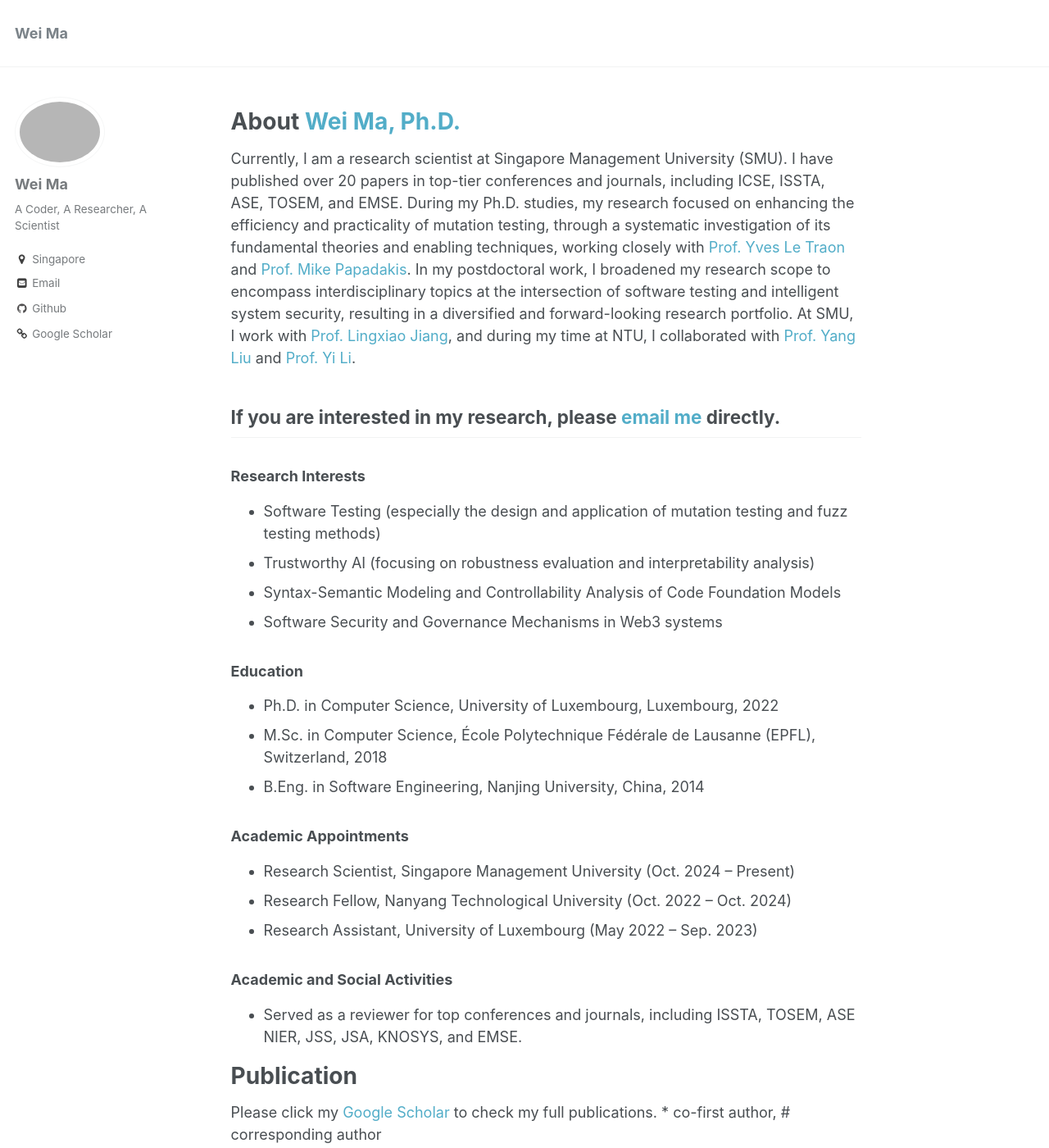
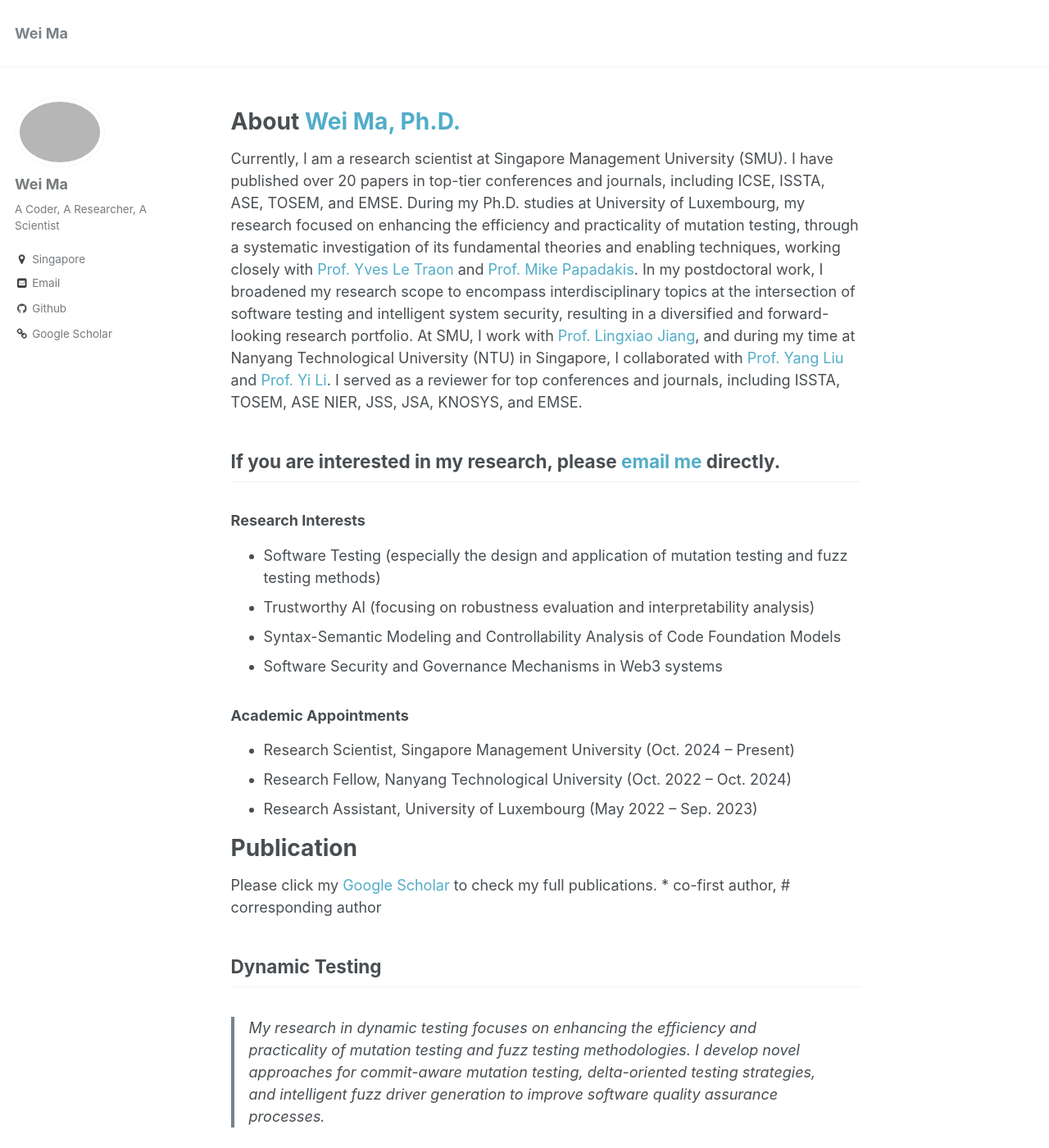
Before and after one commit to Marvinmw/weima, a Jekyll site: the page built from _pages/about.md, in a window 1280 px wide and 1400 px high. Shown: the whole window at 82% size. Built offline with Jekyll 4.4.1, drawn with Linux system fonts in a browser that asks for light colours.

Commit message:
publications

```diff
--- a/_pages/about.md
+++ b/_pages/about.md
@@ -9,7 +9,7 @@ redirect_from:
 ---
 # About [**Wei Ma**, Ph.D.](https://scholar.google.com/citations?user=ZubTNs0AAAAJ&hl=en)
 
-Currently, I am a research scientist at Singapore Management University (SMU). I have published over 20 papers in top-tier conferences and journals, including ICSE, ISSTA, ASE, TOSEM, and EMSE. During my Ph.D. studies, my research focused on enhancing the efficiency and practicality of mutation testing, through a systematic investigation of its fundamental theories and enabling techniques, working closely with [Prof. Yves Le Traon](https://scholar.google.com.sg/citations?user=DmGlmNEAAAAJ&hl=en&inst=14102473421921925766) and [Prof. Mike Papadakis](https://scholar.google.com/citations?user=4O3EolUAAAAJ&hl=el&inst=14102473421921925766). In my postdoctoral work, I broadened my research scope to encompass interdisciplinary topics at the intersection of software testing and intelligent system security, resulting in a diversified and forward-looking research portfolio. At SMU, I work with [Prof. Lingxiao Jiang](https://scholar.google.com.sg/citations?user=0hssXLPZL2YC&hl=en&inst=14102473421921925766), and during my time at NTU, I collaborated with [Prof. Yang Liu](https://scholar.google.com.sg/citations?user=_Pvgwd0AAAAJ&hl=en&inst=14102473421921925766) and [Prof. Yi Li](https://scholar.google.ca/citations?user=B61QIUIAAAAJ).
+Currently, I am a research scientist at Singapore Management University (SMU). I have published over 20 papers in top-tier conferences and journals, including ICSE, ISSTA, ASE, TOSEM, and EMSE. During my Ph.D. studies at University of Luxembourg, my research focused on enhancing the efficiency and practicality of mutation testing, through a systematic investigation of its fundamental theories and enabling techniques, working closely with [Prof. Yves Le Traon](https://scholar.google.com.sg/citations?user=DmGlmNEAAAAJ&hl=en&inst=14102473421921925766) and [Prof. Mike Papadakis](https://scholar.google.com/citations?user=4O3EolUAAAAJ&hl=el&inst=14102473421921925766). In my postdoctoral work, I broadened my research scope to encompass interdisciplinary topics at the intersection of software testing and intelligent system security, resulting in a diversified and forward-looking research portfolio. At SMU, I work with [Prof. Lingxiao Jiang](https://scholar.google.com.sg/citations?user=0hssXLPZL2YC&hl=en&inst=14102473421921925766), and during my time at Nanyang Technological University (NTU) in Singapore, I collaborated with [Prof. Yang Liu](https://scholar.google.com.sg/citations?user=_Pvgwd0AAAAJ&hl=en&inst=14102473421921925766) and [Prof. Yi Li](https://scholar.google.ca/citations?user=B61QIUIAAAAJ). I served as a reviewer for top conferences and journals, including ISSTA, TOSEM, ASE NIER, JSS, JSA, KNOSYS, and EMSE.
 
 ## **If you are interested in my research, please [email me](mailto:weima@smu.edu.sg) directly.**
 
@@ -20,21 +20,11 @@ Currently, I am a research scientist at Singapore Management University (SMU). I
 - Syntax-Semantic Modeling and Controllability Analysis of Code Foundation Models
 - Software Security and Governance Mechanisms in Web3 systems
 
-### Education
-
-- Ph.D. in Computer Science, University of Luxembourg, Luxembourg, 2022
-- M.Sc. in Computer Science, École Polytechnique Fédérale de Lausanne (EPFL), Switzerland, 2018
-- B.Eng. in Software Engineering, Nanjing University, China, 2014
-
 ### Academic Appointments
 
 - Research Scientist, Singapore Management University (Oct. 2024 – Present)
 - Research Fellow, Nanyang Technological University (Oct. 2022 – Oct. 2024)
 - Research Assistant, University of Luxembourg (May 2022 – Sep. 2023)
-
-### Academic and Social Activities
-
-* Served as a reviewer for top conferences and journals, including ISSTA, TOSEM, ASE NIER, JSS, JSA, KNOSYS, and EMSE.
 
 # Publication
 
```
